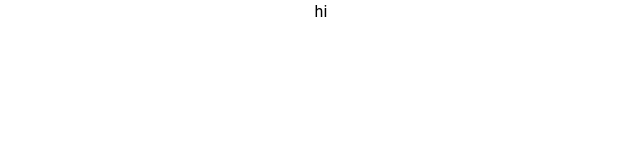
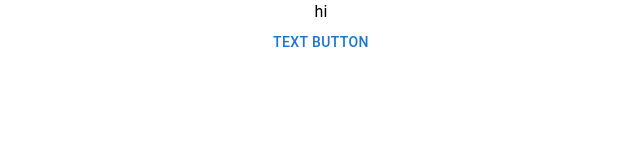
Before and after one commit to s-vasu/sonar-setup, a React (Create React App) app in the folder demo-app/: page / in a window 1280 px wide. Shown: the top 160 px of the page, without its empty margins (319-959 px from the left). Built offline with nearby package versions, Linux system fonts and the light colour scheme.

Commit message:
commit from FE_comp1 branch

```diff
--- a/demo-app/src/App.tsx
+++ b/demo-app/src/App.tsx
@@ -1,7 +1,7 @@
 import React from 'react';
 import logo from './logo.svg';
 import './App.css';
-import { Box, Typography } from '@mui/material';
+import { Box, Button, Typography } from '@mui/material';
 
 function App() {
   return (
@@ -10,6 +10,7 @@
         <Typography>
           hi
         </Typography>
+        <Button>text Button</Button>
       </Box>
     </div>
   );
```
